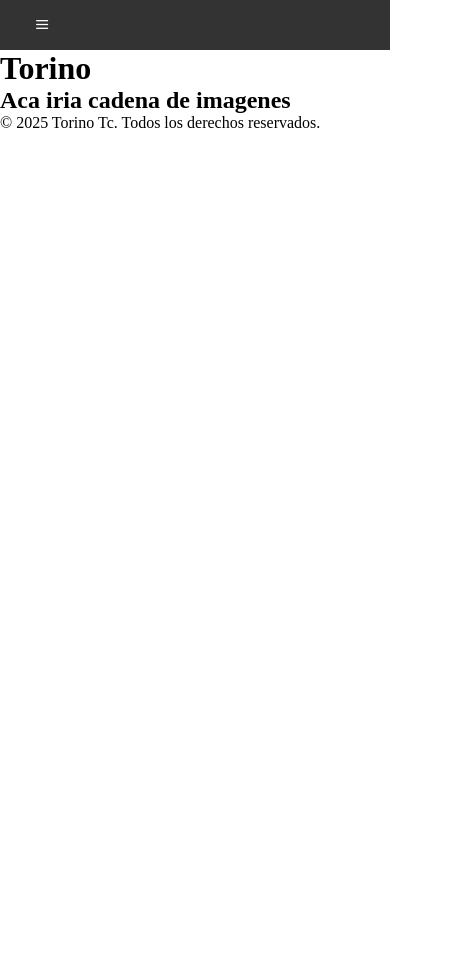
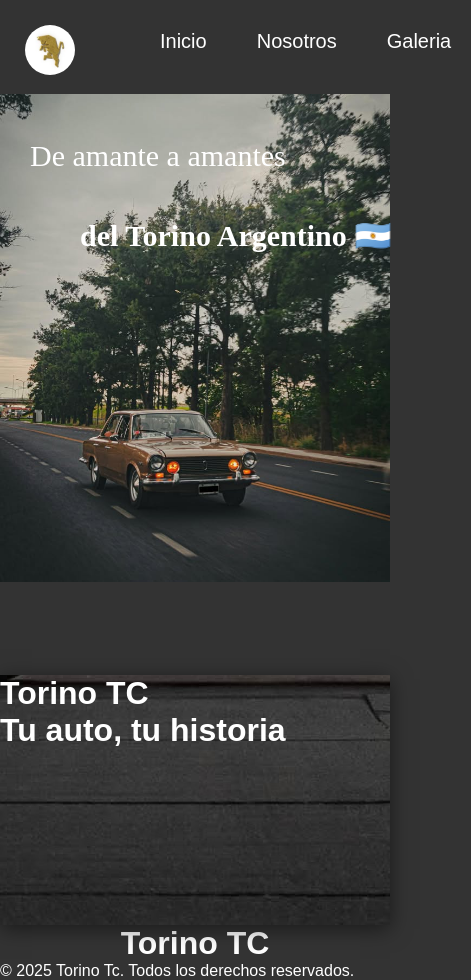
Before and after one commit to AgustinM101/73330-PreEntrega1Masso, a plain HTML site: page index.html in a window 390 px wide. Shown: the whole page, 471 px wide, since content can reach past the window. Before the commit the page ends 844 px from the top, so only its background shows below. Drawn offline with Linux system fonts and the light colour scheme.

Commit message:
finalizado header principal, agregando estilos main y footer

```diff
--- a/css/style.css
+++ b/css/style.css
@@ -1,130 +1,124 @@
-/* Reset some default styles */
+/* Estilos globales*/
 * {
     margin: 0;
     padding: 0;
-}
-#menu {
-    background: #333;
-    color: #fff;
-    height: 50px;
-    display: flex;
-    align-items: center;
-    justify-content: space-evenly;
-    position: relative;
+    box-sizing: border-box;
 }
 
-#menu ul li a {
+body {
+    font-family: 'Poppins', sans-serif;
+    background-color: #333;
+    color: white
+}
+
+#menu ul{
+    display: flex;
+    justify-content: space-between;
+    gap: 50px;
 
 
-    font-size: 16px;
+}
+#menu ul div{
+    display: flex;
+    justify-content: space-between;
 
-    padding: 10px 15px;
-    border-radius: 10px;
-    transition: background 0.3s;
+    gap: 50px;
+    list-style: none;
+    margin: 20px;
+
+
+
+}
+#menu ul div li a{
+    text-decoration: none;
+    color: white;
+    font-size: 20px;
+
+}
+#menu ul div li a:hover{
+    color: #ff0000;
+    transition: 0.3s;
+
 }
 
-#menu ul li a:hover {
-    background: #555;
-    width: fit-content;
-    height: fit-content;
+
+#menu ul a img {
+    width: 50px;
+    height: 50px;
+    border-radius: 30px;
+    border-color: none;
+    margin: 15px;
+}
+#menu ul a img:hover {
+    transform: scale(1.1);
+    transition: 0.4s;
+
+}
+#menu h1{
+    font-family: Cormorant Garamond, serif;
+    font-size: 30px;
+    text-align: left;
+    margin-top: 45px;
+    padding-left: 20px;
+    position: relative;
+
+}
+#texto1{
+    display: block;
+    font-weight: 400;
+}
+#texto2{
+    display: block;
+    font-weight: 700;
+    margin-top: 5px;
+    margin-left: 50px;
 }
 
-#responsive-menu {
-    display: none;
+.main-index{
+    display: flex;
+    justify-content: center;
+    align-items: center;
+    flex-direction: column;
+
+}
+.tarjeta1{
+    width: 100%;
+    max-width: 800px;
+
+    height: 250px;
+    margin: 0 auto;
+    background-image: url(../assets/img/torinobg1.jpg);
+    background-position: center bottom ;
+    overflow: hidden;
+    position: relative;
+    box-shadow: 0px 4px 20px rgba(0,0,0,0.5);
+
+}
+tarjeta1 h2{
+    position: absolute;
+
+
+    display: block;
 }
 
-label[for="responsive-menu"] {
-    display: none;
-    font-size: 20px;
-    cursor: pointer;
-    color: #fff;
+
+.index-header{
+    width: 100%;
+    height: 80vh;
+    background-image: url(../assets/img/torinobg6.jpg);
+    background-size: contain;
+    background-position: right;
+    background-repeat: no-repeat;
+    right: 0;
+    display: flex;
+
+    padding: 10px ;
+    text-align: center;
+    background-color: #333;
+    background-color: (0, 0, 0, 0.5);
 }
 
-#menu ul, #menu li {
-    margin: 0 auto;
-    padding: 0;
-    list-style: none
+@media screen and (max-width: 750px){
+
+
 }
-#menu ul {
-    width: 100%;
-    text-align: left;
-}
-#menu li {
-    display: inline-block;
-    position: relative;
-}
-#menu a {
-    display: block;
-    line-height: 45px;
-    padding: 0 14px;
-    text-decoration: none;
-    color: #FFFFFF;
-    font-size: 16px;
-}
-#menu a.dropdown-arrow:after {
-    content: "\25BE";
-    margin-left: 5px;
-}
-#menu input {
-    display: none;
-    margin: 0;
-    padding: 0;
-    height: 45px;
-    width: 100%;
-    opacity: 0;
-    cursor: pointer
-}
-#menu label {
-    display: none;
-    line-height: 45px;
-    text-align: center;
-    position: absolute;
-    left: 35px
-}
-#menu label:before {
-    font-size: 1.6rem;
-    color: #ffffff;
-    content: "\2261"; /* Cambiar el ícono a "≡" */
-    margin-left: 0px;
-}
-
-@media screen and (max-width: 400px){
-    #menu {
-        position: relative;
-    }
-
-    #menu ul {
-        background: #444444;
-        position: absolute;
-        top: 45px;
-        left: 0px;
-        right: 0px;
-        z-index: 3;
-        display: none;
-        flex-direction: column;
-        padding: 20px 0px;
-        border-radius: 0px 0px 10px 10px;
-    }
-
-    #menu ul li {
-        display: block;
-        text-align: left;
-    }
-
-    #menu input {
-        display: none;
-    }
-    #menu label {
-        display: block;
-        font-size: 20px;
-        cursor: pointer;
-        line-height: 45px;
-    }
-    #menu input:checked + label:before {
-        content: "\00d7"; /* Cambiar el ícono a "X" cuando esté abierto */
-    }
-
-    #menu input:checked ~ ul {
-        display: flex; /* muestra el menu al hacer click */
-    }
-}
--- a/index.html
+++ b/index.html
@@ -4,24 +4,37 @@
     <meta charset="UTF-8">
     <meta name="viewport" content="width=device-width, initial-scale=1.0">
     <title>Pagina de Ventas Torino TC</title>
-    <link rel="stylesheet" href="/css/style.css">
+    <link rel="stylesheet" href="./css/style.css">
 </head>
-<body>
-    <header>
-        <nav id="menu">
-            <input type="checkbox" id="responsive-menu">
-            <label for="responsive-menu"></label>
+<body class="body-index">
+    <header class="index-header">
+
+        <nav id="menu" >
+
             <ul>
-                <li><a href="#inicio">Inicio</a></li>
-                <li><a href="#galeria">Galería</a></li>
-                <li><a href="#sobre-nosotros">Sobre Nosotros</a></li>
+                <a href="#home"><img src="./assets/img/torino-logo-img.jpg" alt="torino imagen"></a>
+
+                <div>
+
+                    <li><a href="#inicio">Inicio</a></li>
+                    <li><a href="./assets/pages/nosotros.html">Nosotros</a></li>
+                    <li><a href="./assets/pages/galeria.html">Galeria</a></li>
+                </div>
             </ul>
+            <h1 id="texto1">De amante a amantes</h1>
+            <h1 id="texto2">del Torino Argentino 🇦🇷</h1>
         </nav>
     </header>
-    <main>
-        <h1>Torino</h1>
+    <main class="main-index">
+        <div class="tarjeta1">
+            <h1 id="texto3">Torino TC</h1>
+            <h1 id="texto4">Tu auto, tu historia</h1>
+
+        </div>
+
+        <h1>Torino TC</h1>
         <div>
-            <h2>Aca iria cadena de imagenes</h2>
+
 
         </div>
     </main>
```
Also changed, not shown: assets/pages/nosotros.html (added, +25 -0 lines), assets/img/torino-logo-img.jpg (added), assets/img/torinobg1-horizontal.jpg (added), assets/img/torinobg1.jpg (added), assets/img/torinobg2.jpg (added), assets/img/torinobg3.jpg (added), assets/img/torinobg4.jpg (added), assets/img/torinobg5.jpg (added), assets/img/torinobg6.jpg (added).
